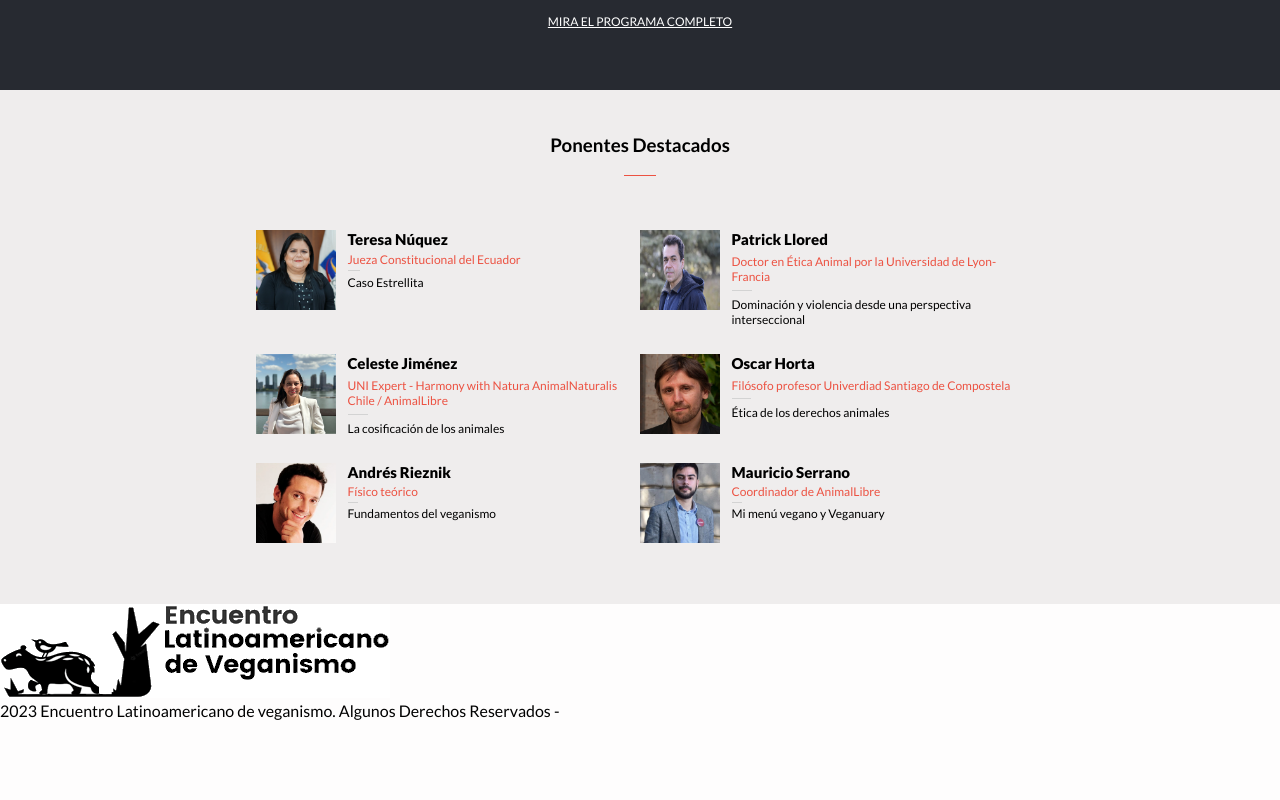
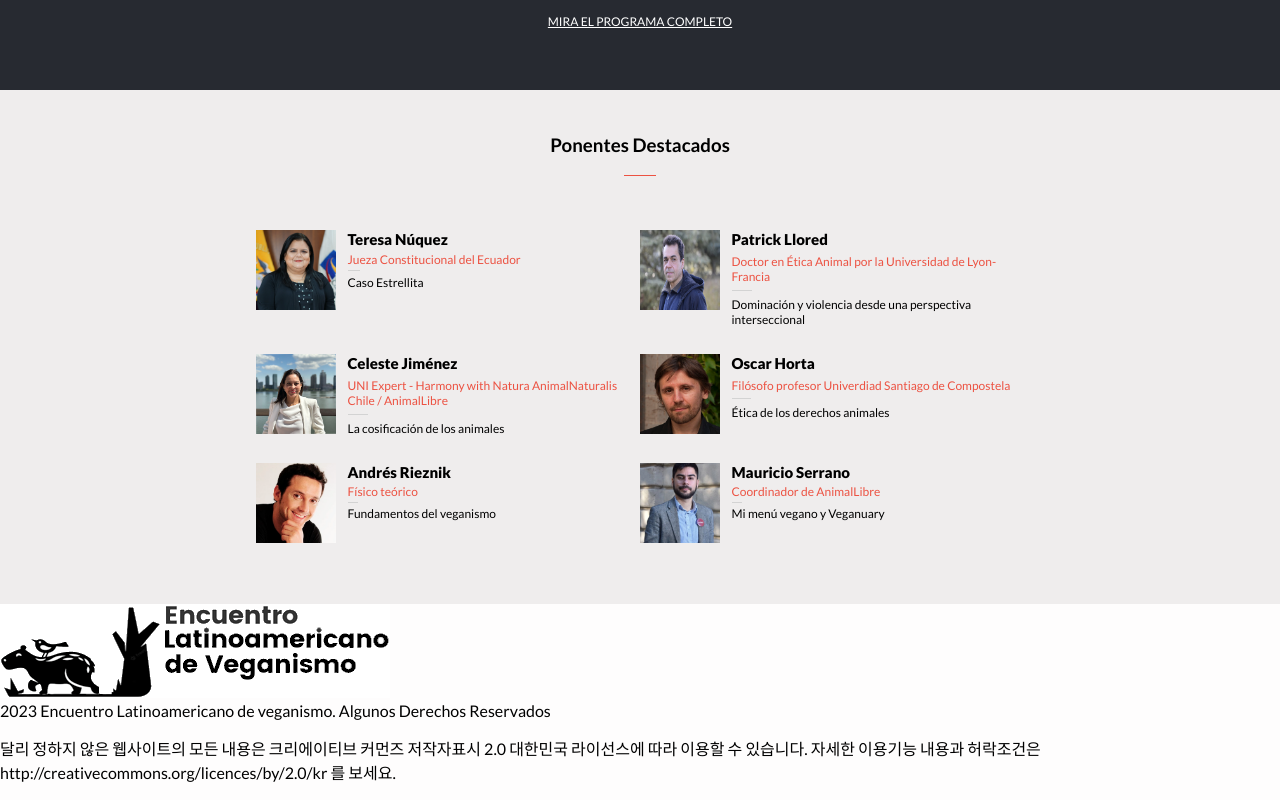
Before and after one commit to ivangonzalez224/Latin-American-veganism-event.io, a website: page index.html in a window 1280 px wide. Shown: the part 1136-1936 px from the top of the page. Before the commit the page ends 1856 px from the top, so only its background shows below. Drawn offline with Linux system fonts and the light colour scheme.

Commit message:
Update footer html skeleton

```diff
--- a/index.html
+++ b/index.html
@@ -146,12 +146,11 @@
 
     <!-- Footer Section -->
     <footer>
-        <div class="footer_down">
-            <img src="images/logofooter.png" alt="logo brand icon">
-            <div>
-                <span>2023 Encuentro Latinoamericano de veganismo. Algunos Derechos Reservados</span>
-                <span>-</span>
-            </div>
+        <img src="images/logofooter.png" alt="logo brand icon">
+        <div class="footer_credits">
+            <span>2023 Encuentro Latinoamericano de veganismo. Algunos Derechos Reservados</span>
+            <p>달리 정하지 않은 웹사이트의 모든 내용은 크리에이티브 커먼즈 저작자표시 2.0 대한민국 라이선스에 따라 이용할 수 있습니다.
+                자세한 이용기능 내용과 허락조건은 http://creativecommons.org/licences/by/2.0/kr 를 보세요.</p>
         </div>
     </footer>
     <!-- Footer Section -->
```
